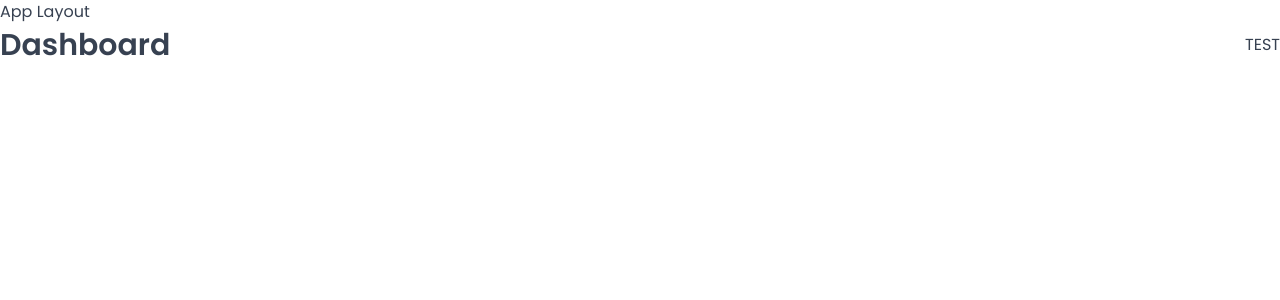
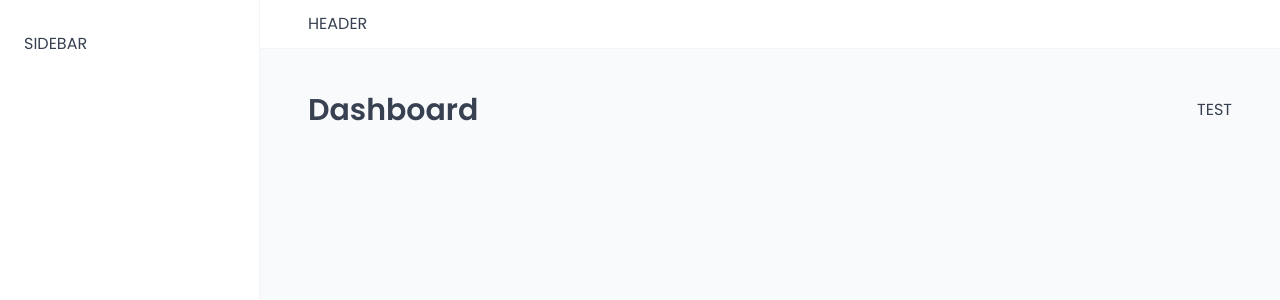
Before and after one commit to soheilrabiee/the-wild-oasis, a React (Vite) app: page /dashboard in a window 1280 px wide. Shown: the top 300 px of the page. Built offline with nearby package versions, Linux system fonts and the light colour scheme; a web font is replaced by a local one.

Commit message:
Complete the app layout with design

```diff
--- a/src/ui/AppLayout.tsx
+++ b/src/ui/AppLayout.tsx
@@ -1,12 +1,30 @@
 import type { JSX } from "react";
 import { Outlet } from "react-router";
+import Sidebar from "./Sidebar";
+import Header from "./Header";
+import styled from "styled-components";
+
+const StyledAppLayout = styled.div`
+    display: grid;
+    grid-template-columns: 26rem 1fr;
+    grid-template-rows: auto 1fr;
+    height: 100vh;
+`;
+
+const Main = styled.main`
+    background-color: var(--color-grey-50);
+    padding: 4rem 4.8rem 6.4rem;
+`;
 
 function AppLayout(): JSX.Element {
     return (
-        <div>
-            <p>App Layout</p>
-            <Outlet />
-        </div>
+        <StyledAppLayout>
+            <Header />
+            <Sidebar />
+            <Main>
+                <Outlet />
+            </Main>
+        </StyledAppLayout>
     );
 }
 
--- /dev/null
+++ b/src/ui/Header.tsx
@@ -0,0 +1,14 @@
+import type { JSX } from "react";
+import styled from "styled-components";
+
+const StyledHeader = styled.header`
+    background-color: var(--color-grey-0);
+    padding: 1.2rem 4.8rem;
+    border-bottom: 1px solid var(--color-grey-100);
+`;
+
+function Header(): JSX.Element {
+    return <StyledHeader>HEADER</StyledHeader>;
+}
+
+export default Header;
--- /dev/null
+++ b/src/ui/Sidebar.tsx
@@ -0,0 +1,16 @@
+import type { JSX } from "react";
+import styled from "styled-components";
+
+const StyleSidebar = styled.aside`
+    background-color: var(--color-grey-0);
+    padding: 3.2rem 2.4rem;
+    border-right: 1px solid var(--color-grey-100);
+
+    grid-row: 1 / -1;
+`;
+
+function Sidebar(): JSX.Element {
+    return <StyleSidebar>SIDEBAR</StyleSidebar>;
+}
+
+export default Sidebar;
```
